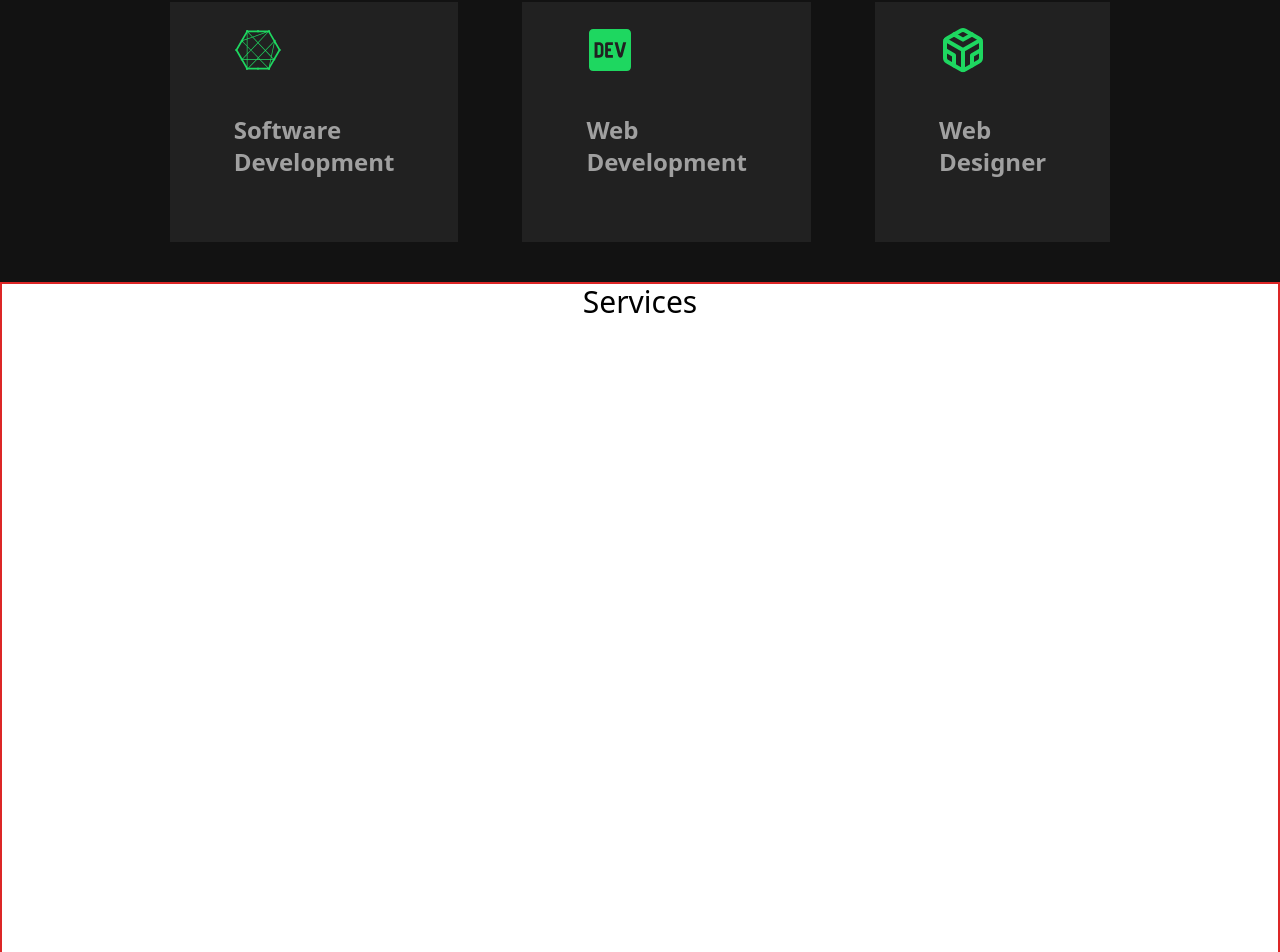
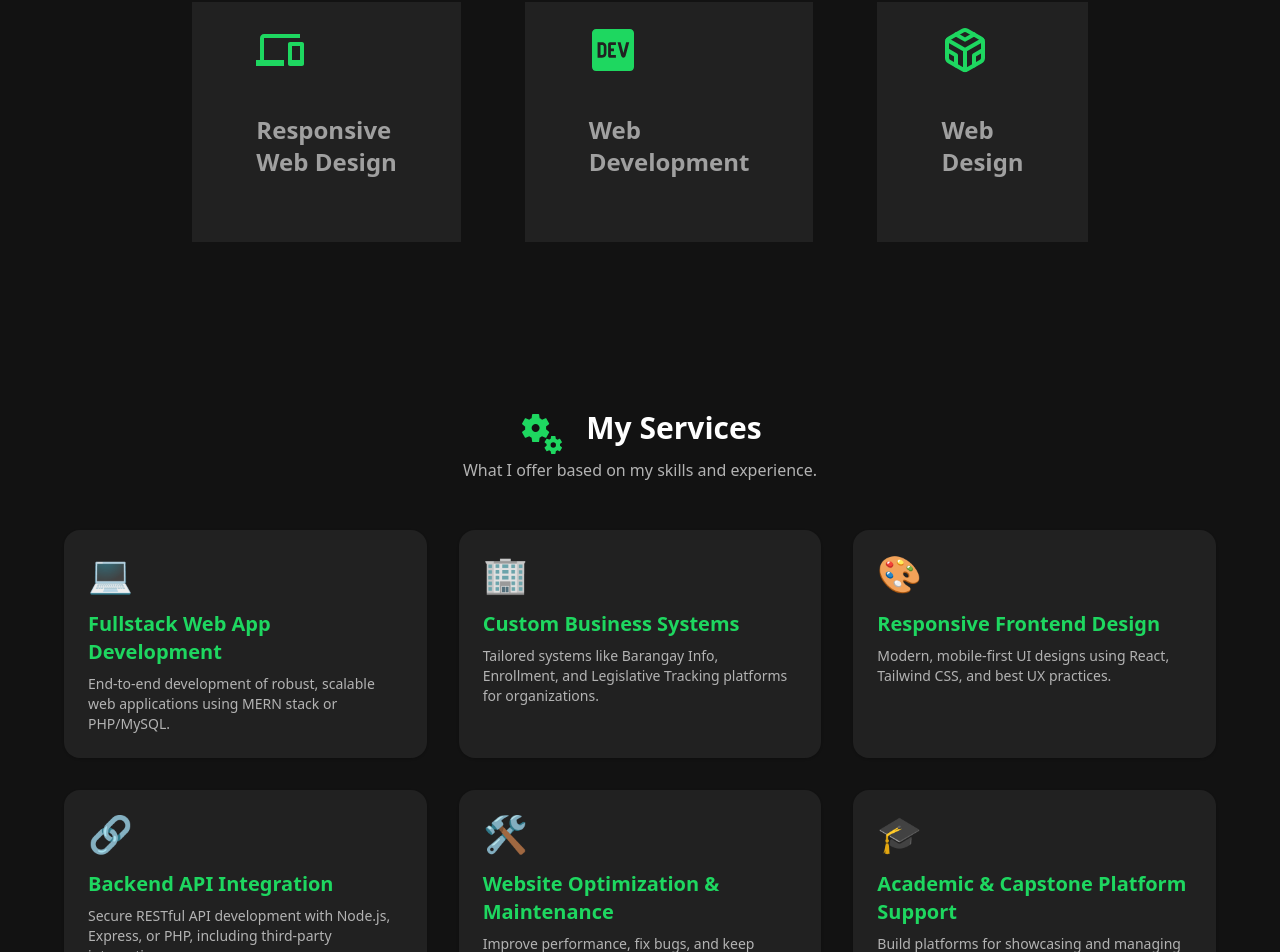
Before and after one commit to DevCodeAL/Leomar-Abad, a React (Vite) app: page / in a window 1280 px wide. Shown: the part 1230-2182 px from the top of the page. Built offline with nearby package versions, Linux system fonts and the light colour scheme; what tailwindcss-animated would draw is missing.

Commit message:
commit all updates in services sections

```diff
--- a/src/components/Home.jsx
+++ b/src/components/Home.jsx
@@ -12,7 +12,7 @@ export default function Home(){
            <section className="flex justify-center items-center w-full bg-[#121212] z-10 h-screen" id="home">
                     <div className="flex flex-row flex-wrap gap-40">
                         <div className="relative left-20 w-1/2 h-96 p-6 pt-12 text-white animate-fade-right animate-delay-300">
-                        <h1 className="text-4xl font-bold leading-10">I'm, Leomar Abad, a</h1>
+                        <h1 className="text-4xl font-bold leading-10">I'm, Leomar Abad,</h1>
                         <h1 className="text-5xl font-bold text-[#1ed760] text-nowrap">Fullstack Web Developer</h1>
                         <p className="pt-5 leading-6">I’m a Fullstack Web Developer specializing in building modern, responsive web applications using the MERN stack. I turn ideas into fast, scalable, and user-friendly digital experiences.</p>
                         <div className="flex justify-start gap-4 pt-4">
--- a/src/components/NavigationBar.jsx
+++ b/src/components/NavigationBar.jsx
@@ -1,6 +1,8 @@
 import { Link } from "react-router";
 
 export default function NavigationBar(){
+
+
     return(
         <>
             <div className="flex justify-end items-center fixed z-20 w-full bg-[#121212] font-bold p-3 gap-10 pr-10 border-b-2 border-[#1ed760]">
--- a/src/components/Sevices.jsx
+++ b/src/components/Sevices.jsx
@@ -1,13 +1,75 @@
+import { MdMiscellaneousServices } from "react-icons/md";
 
 export default function Services(){
+
+
+const services = [
+    {
+      title: "Fullstack Web App Development",
+      emoji: "💻",
+      description: "End-to-end development of robust, scalable web applications using MERN stack or PHP/MySQL.",
+    },
+    {
+      title: "Custom Business Systems",
+      emoji: "🏢",
+      description: "Tailored systems like Barangay Info, Enrollment, and Legislative Tracking platforms for organizations.",
+    },
+    {
+      title: "Responsive Frontend Design",
+      emoji: "🎨",
+      description: "Modern, mobile-first UI designs using React, Tailwind CSS, and best UX practices.",
+    },
+    {
+      title: "Backend API Integration",
+      emoji: "🔗",
+      description: "Secure RESTful API development with Node.js, Express, or PHP, including third-party integrations.",
+    },
+    {
+      title: "Website Optimization & Maintenance",
+      emoji: "🛠️",
+      description: "Improve performance, fix bugs, and keep websites fast, secure, and updated regularly.",
+    },
+    {
+      title: "Academic & Capstone Platform Support",
+      emoji: "🎓",
+      description: "Build platforms for showcasing and managing student projects with feedback and code sharing features.",
+    },
+  ];
+
+
     return(
         <>
-            <section className="flex justify-center w-full border-2 border-red-600 h-screen" id="services">
-                <div>
-                    <h1 className="text-3xl">Services</h1>
+            <section className="flex justify-center items-center w-full  bg-[#121212] z-10" id="services">
+            <div className="max-w-6xl mx-auto mt-32 text-center">
+                <div className="flex flex-row justify-center text-center gap-5">
+                    <div className="inline-block text-[#1ed760] text-5xl">
+                        <MdMiscellaneousServices/>
+                    </div>
+
+                 <div>
+                    <h1 className="text-3xl font-bold text-white">My Services</h1>
                 </div>
-            </section>
+            </div>
 
+                 <div>
+                    <p className="text-[#b3b3b3] mb-12">What I offer based on my skills and experience.</p>
+                </div>
+
+                <div className="grid grid-cols-1 sm:grid-cols-2 lg:grid-cols-3 gap-8">
+                {services.map((service, index) => (
+                    <div
+                    key={index}
+                    className="bg-[#212121] relative rounded-2xl shadow p-6 text-left hover:shadow-md transition group"
+                    >
+                    <div className="text-4xl mb-4 group-hover:animate-shake">{service.emoji}</div>
+                    <h3 className="text-xl font-semibold mb-2 text-[#1ed760]">{service.title}</h3>
+                    <p className="text-[#b3b3b3] text-sm">{service.description}</p>
+                    <span className="absolute bottom-0 left-0 h-1 w-0 bg-[#1ed760] transition-all duration-500 ease-in-out group-hover:w-full"></span>
+                    </div>
+                ))}
+                </div>
+            </div>
+         </section>
         </>
     );
 };
--- a/src/components/What-I-Do.jsx
+++ b/src/components/What-I-Do.jsx
@@ -1,4 +1,4 @@
-import { FaConnectdevelop } from "react-icons/fa";
+import { MdDevices } from "react-icons/md";
 import { FaDev } from "react-icons/fa";
 import { LuCodesandbox } from "react-icons/lu";
 import { FaGlobe } from "react-icons/fa";
@@ -18,25 +18,25 @@ export default function WhatIdo(){
                     </div>
                         <div className="flex flex-row gap-16 flex-wrap m-10">
                             <div className="group relative font-bold text-2xl text-wrap transition delay-150 duration-300 ease-in-out hover:-translate-y-1 hover:scale-110 bg-[#212121] text-[#a0a0a0] p-16">
-                                <span className="relative -top-10 text-[#1ed760] text-5xl"><FaConnectdevelop/></span>
-                                <h1>Software</h1>
-                                <h1>Development</h1>
-                                 {/* Underline at bottom like a border */}
-                                <span className="absolute bottom-0 left-0 h-1 w-0 bg-[#1ed760] transition-all duration-500 ease-in-out group-hover:w-[280px]"></span>
+                                <span className="relative -top-10 text-[#1ed760] text-5xl">
+                                    <MdDevices/></span>
+                                <h1>Responsive</h1>
+                                <h1>Web Design</h1>
+                                <span className="absolute bottom-0 left-0 h-1 w-0 bg-[#1ed760] transition-all duration-500 ease-in-out group-hover:w-full"></span>
                             </div>
 
                             <div className="group relative font-bold text-2xl text-wrap transition delay-150 duration-300 ease-in-out hover:-translate-y-1 hover:scale-110 bg-[#212121] text-[#a0a0a0] p-16">
                             <span className="relative -top-10 text-[#1ed760] text-5xl"><FaDev/></span>
                               <h1>Web</h1>
                               <h1>Development</h1>
-                              <span className="absolute bottom-0 left-0 h-1 w-0 bg-[#1ed760] transition-all duration-500 ease-in-out group-hover:w-[280px]"></span>
+                              <span className="absolute bottom-0 left-0 h-1 w-0 bg-[#1ed760] transition-all duration-500 ease-in-out group-hover:w-full"></span>
                             </div>
 
                             <div className="group relative font-bold text-2xl text-wrap transition delay-150 duration-300 ease-in-out hover:-translate-y-1 hover:scale-110 bg-[#212121] text-[#a0a0a0] p-16">
                             <span className="relative -top-10 text-[#1ed760] text-5xl"><LuCodesandbox/></span>
                                <h1>Web</h1>
-                               <h1>Designer</h1>
-                               <span className="absolute bottom-0 left-0 h-1 w-0 bg-[#1ed760] transition-all duration-500 ease-in-out group-hover:w-[230px]"></span>
+                               <h1>Design</h1>
+                               <span className="absolute bottom-0 left-0 h-1 w-0 bg-[#1ed760] transition-all duration-500 ease-in-out group-hover:w-full"></span>
                             </div>
                         </div>
                 </div>
```
